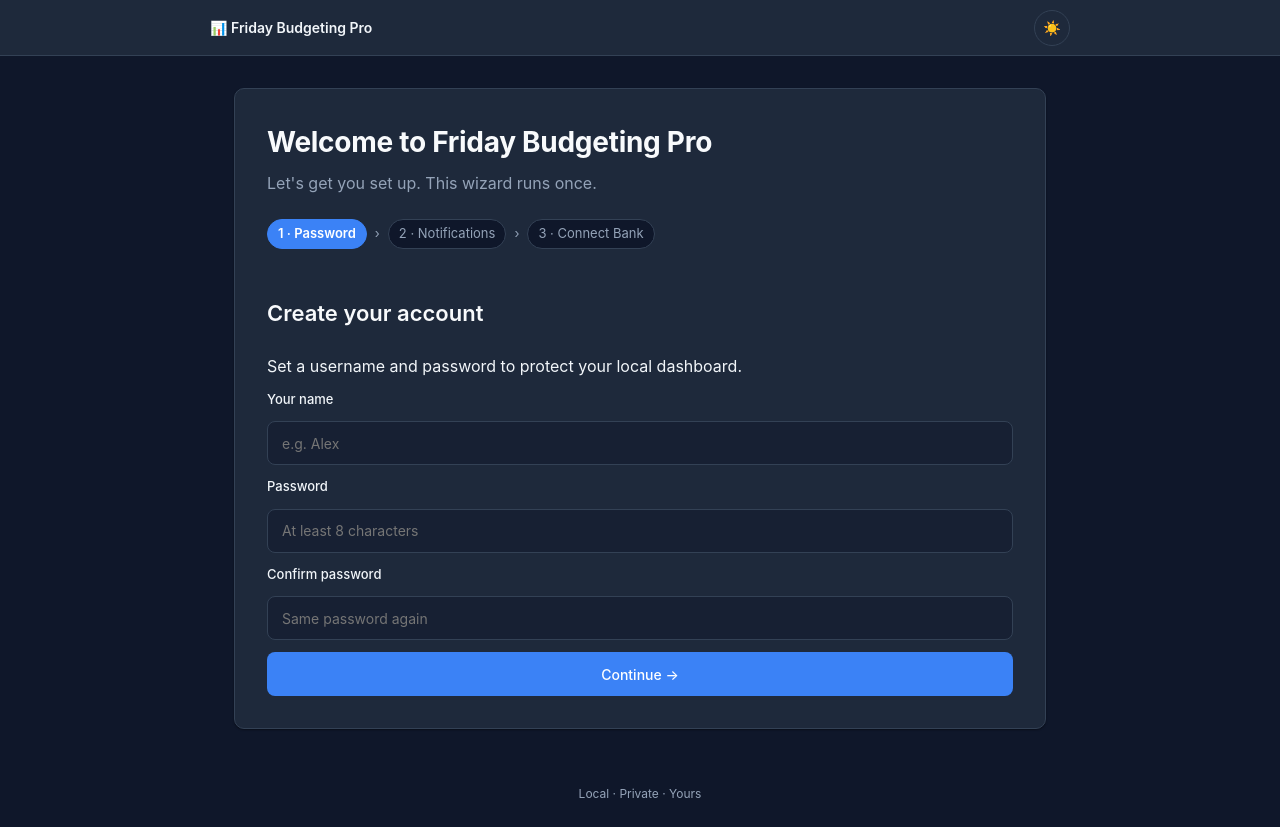
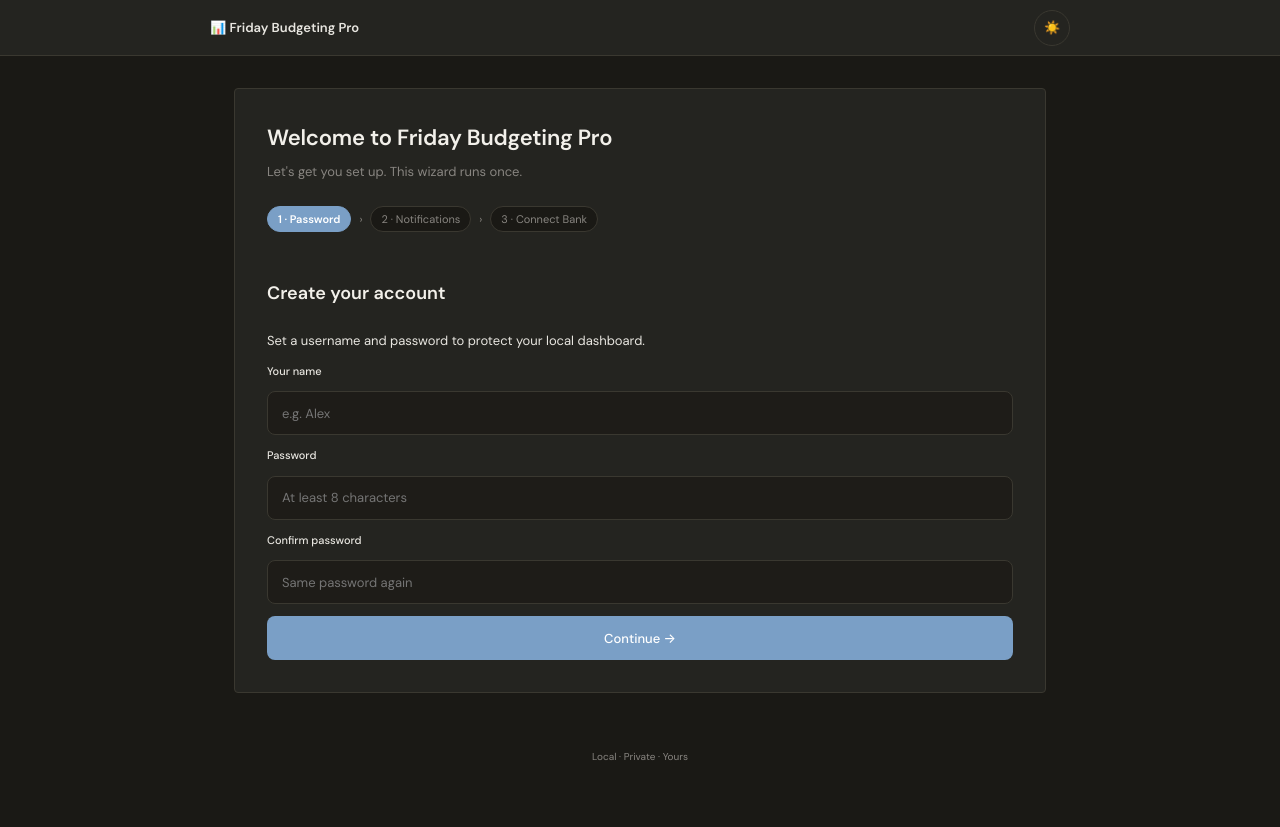
Before and after one commit to Riddy21/Friday_Budgeting_Pro, a FastAPI app: page /setup in a window 1280 px wide. After the commit the page ends 760 px from the top, so only its background shows below. Run offline with FastAPI, Linux system fonts and the light colour scheme; data that the repository does not hold is empty; parts of the project's set-up code (start-up, migrations or seed data) failed here and were passed over.

Commit message:
feat: Sage & Blush design tokens, DM Sans font, Lucide icons (#341)
- Replace CSS :root variables with Sage & Blush palette
  - Warm parchment background (#FAF8F4) replacing cool gray (#f5f5f7)
  - Sage green income (#5A8A6E), blush/terracotta expense (#B5624E)
  - Cobalt accent (#5B7FA6) replacing bright electric blue (#0071e3)
  - Bauhaus geometry: radius-sm 2px, radius 4px, radius-lg 6px
  - Flat shadows: --shadow-sm none, --shadow none
  - Compact type scale: text-base 13px, text-xs 10px, text-sm 11px
- Add DM Sans via Google Fonts (preconnect + stylesheet link)
- Add Lucide icons CDN to base.html (auto-initialised on DOMContentLoaded)
- Update dark theme with warm Sage & Blush darks (#1A1915 bg, #242420 surface)
- Add scripts/visual_check.sh for automated visual QA

Closes #341

```diff
--- a/ui/static/style.css
+++ b/ui/static/style.css
@@ -31,55 +31,67 @@
 /* ── 2. Design tokens ─────────────────────────────────────────────────── */
 
 :root {
-  /* Surfaces (light) */
-  --bg:               #f5f5f7;
-  --bg-subtle:        #f8fafc;
-  --surface:          #ffffff;
-  --surface-raised:   #ffffff;
-  --surface-sunken:   #f0f0f3;
-  --border:           #d1d1d6;
-  --border-subtle:    #e5e7eb;
-  --divider:          #f1f5f9;
+  /* Surfaces (light) — Sage & Blush */
+  --bg:               #FAF8F4;
+  --bg-subtle:        #F2EFE9;
+  --surface:          #FFFFFF;
+  --surface-raised:   #FFFFFF;
+  --surface-sunken:   #EDE9E3;
+  --border:           #DDD8D0;
+  --border-subtle:    #E8E4DE;
+  --divider:          #E8E4DE;
 
   /* Text */
-  --text:             #1c1c1e;
-  --text-strong:      #0b0b0d;
-  --muted:            #6e6e73;
-  --muted-strong:     #475569;
+  --text:             #222220;
+  --text-strong:      #111110;
+  --muted:            #888580;
+  --muted-strong:     #5C5A56;
 
-  /* Brand / status */
-  --accent:           #0071e3;
-  --accent-hover:     #0077ed;
-  --accent-soft:      #e6f0fb;
-  --accent-on:        #ffffff;
-  --danger:           #ff3b30;
-  --danger-bg:        #fff2f1;
-  --danger-border:    #ffccc7;
-  --danger-fg:        #c0392b;
-  --success:          #34c759;
-  --success-bg:       #f0fff4;
-  --success-border:   #b7f5c7;
-  --success-fg:       #1a7f37;
-  --warning:          #ff9f0a;
-  --warning-bg:       #fff8e6;
-  --warning-border:   #fcd34d;
-  --warning-fg:       #b45309;
-  --info-bg:          #eff6ff;
-  --info-border:      #bfdbfe;
-  --info-fg:          #1d4ed8;
-  --savings-bg:       #fffbeb;
-  --savings-border:   #fcd34d;
-  --savings-fg:       #d97706;
-  --savings-fg-dark:  #92400e;
+  /* Brand / Primary (cobalt) */
+  --accent:           #5B7FA6;
+  --accent-hover:     #4A6E94;
+  --accent-soft:      #EBF0F6;
+  --accent-on:        #FFFFFF;
+
+  /* Semantic — Expense (blush/terracotta) */
+  --danger:           #B5624E;
+  --danger-bg:        #F7EDEA;
+  --danger-border:    #DDB5AC;
+  --danger-fg:        #8C3E2C;
+
+  /* Semantic — Income (sage green) */
+  --success:          #5A8A6E;
+  --success-bg:       #EEF5F1;
+  --success-border:   #B4D4C2;
+  --success-fg:       #3D6B52;
+
+  /* Semantic — Warning (amber) */
+  --warning:          #C49A3C;
+  --warning-bg:       #FBF5E6;
+  --warning-border:   #DFC980;
+  --warning-fg:       #8F6D1A;
+
+  /* Semantic — Info (dusty blue) */
+  --info:             #5B7FA6;
+  --info-bg:          #EBF0F6;
+  --info-border:      #B4C8DC;
+  --info-fg:          #3D5F82;
+
+  /* Savings */
+  --savings-bg:       #FBF5E6;
+  --savings-border:   #DFC980;
+  --savings-fg:       #8F6D1A;
+  --savings-fg-dark:  #5C4310;
 
   /* Type scale */
-  --text-xs:    12px;
-  --text-sm:    13px;
-  --text-base:  16px;
-  --text-md:    14px;     /* legacy "default form" size */
-  --text-lg:    18px;
-  --text-xl:    22px;
-  --text-2xl:   28px;
+  --text-xs:    10px;
+  --text-sm:    11px;
+  --text-base:  13px;
+  --text-md:    13px;     /* legacy "default form" size */
+  --text-nav:   13px;
+  --text-lg:    15px;
+  --text-xl:    18px;
+  --text-2xl:   22px;
 
   /* Spacing scale (4-px grid) */
   --space-1:    4px;
@@ -91,19 +103,19 @@
   --space-8:    32px;
   --space-10:   40px;
 
-  /* Radius */
-  --radius-sm:  6px;
-  --radius:     10px;
-  --radius-lg:  14px;
+  /* Radius — Bauhaus geometry */
+  --radius-sm:  2px;
+  --radius:     4px;
+  --radius-lg:  6px;
   --radius-pill: 999px;
 
-  /* Shadows */
-  --shadow-sm:  0 1px 2px rgba(15, 23, 42, 0.06);
-  --shadow:     0 4px 14px rgba(15, 23, 42, 0.08);
-  --shadow-lg:  0 16px 36px rgba(15, 23, 42, 0.12);
+  /* Shadows — eliminated */
+  --shadow-sm:  none;
+  --shadow:     none;
+  --shadow-lg:  0 4px 16px rgba(34, 34, 32, 0.08);
 
   /* Font */
-  --font: -apple-system, BlinkMacSystemFont, "Segoe UI", "Inter", "Helvetica Neue", Arial, sans-serif;
+  --font: "DM Sans", -apple-system, BlinkMacSystemFont, "Segoe UI", Arial, sans-serif;
   --font-mono: ui-monospace, "SF Mono", "Menlo", Consolas, monospace;
 
   /* Layout */
@@ -121,47 +133,53 @@
    Keep colour ramps high-contrast (WCAG AA at 4.5:1+ for body text). */
 
 html[data-theme="dark"] {
-  --bg:               #0f172a;
-  --bg-subtle:        #111c33;
-  --surface:          #1e293b;
-  --surface-raised:   #243349;
-  --surface-sunken:   #172033;
-  --border:           #334155;
-  --border-subtle:    #2a3a52;
-  --divider:          #243349;
+  --bg:               #1A1915;
+  --bg-subtle:        #211F1A;
+  --surface:          #242420;
+  --surface-raised:   #2C2A26;
+  --surface-sunken:   #1E1C18;
+  --border:           #3A3830;
+  --border-subtle:    #302E28;
+  --divider:          #302E28;
 
-  --text:             #f1f5f9;
-  --text-strong:      #f8fafc;
-  --muted:            #94a3b8;
-  --muted-strong:     #cbd5e1;
+  --text:             #E8E6E0;
+  --text-strong:      #F2F0EA;
+  --muted:            #888580;
+  --muted-strong:     #AAA8A2;
 
-  --accent:           #3b82f6;
-  --accent-hover:     #60a5fa;
-  --accent-soft:      #1e3a8a;
-  --accent-on:        #ffffff;
-  --danger:           #f87171;
-  --danger-bg:        #3b1c1c;
-  --danger-border:    #7f1d1d;
-  --danger-fg:        #fca5a5;
-  --success:          #34d399;
-  --success-bg:       #0f2a1d;
-  --success-border:   #166534;
-  --success-fg:       #6ee7b7;
-  --warning:          #fbbf24;
-  --warning-bg:       #2d2308;
-  --warning-border:   #854d0e;
-  --warning-fg:       #fcd34d;
-  --info-bg:          #172554;
-  --info-border:      #1e40af;
-  --info-fg:          #93c5fd;
-  --savings-bg:       #2d2308;
-  --savings-border:   #854d0e;
-  --savings-fg:       #fbbf24;
-  --savings-fg-dark:  #fde68a;
+  --accent:           #7A9FC6;
+  --accent-hover:     #8AADD4;
+  --accent-soft:      #1E2D3D;
+  --accent-on:        #FFFFFF;
 
-  --shadow-sm:  0 1px 2px rgba(0, 0, 0, 0.4);
-  --shadow:     0 4px 14px rgba(0, 0, 0, 0.45);
-  --shadow-lg:  0 16px 36px rgba(0, 0, 0, 0.55);
+  --danger:           #D4826E;
+  --danger-bg:        #2D1A16;
+  --danger-border:    #5C3028;
+  --danger-fg:        #E8A898;
+
+  --success:          #7AAE8E;
+  --success-bg:       #182820;
+  --success-border:   #3A6A50;
+  --success-fg:       #9ECAB0;
+
+  --warning:          #D4AA5C;
+  --warning-bg:       #2A2210;
+  --warning-border:   #6A5420;
+  --warning-fg:       #E8CC80;
+
+  --info:             #7A9FC6;
+  --info-bg:          #1A2A3A;
+  --info-border:      #3A5878;
+  --info-fg:          #9AB8D4;
+
+  --savings-bg:       #2A2210;
+  --savings-border:   #6A5420;
+  --savings-fg:       #D4AA5C;
+  --savings-fg-dark:  #E8CC80;
+
+  --shadow-sm:  none;
+  --shadow:     none;
+  --shadow-lg:  0 4px 16px rgba(0, 0, 0, 0.4);
 
   color-scheme: dark;
 }
--- a/ui/templates/base.html
+++ b/ui/templates/base.html
@@ -5,6 +5,9 @@
   <meta name="viewport" content="width=device-width, initial-scale=1.0, viewport-fit=cover" />
   <title>{% block title %}Friday Budgeting Pro{% endblock %}</title>
   <meta name="color-scheme" content="light dark" />
+  <link rel="preconnect" href="https://fonts.googleapis.com">
+  <link rel="preconnect" href="https://fonts.gstatic.com" crossorigin>
+  <link href="https://fonts.googleapis.com/css2?family=DM+Sans:ital,opsz,wght@0,9..40,300;0,9..40,400;0,9..40,500;0,9..40,600;1,9..40,400&display=swap" rel="stylesheet">
   <link rel="stylesheet" href="/static/style.css" />
   <script>
   // ── Theme bootstrap (runs before paint to avoid a flash of wrong colours) ─
@@ -107,6 +110,9 @@
     <p>Local · Private · Yours</p>
   </footer>
 
+  <script src="https://unpkg.com/lucide@latest/dist/umd/lucide.min.js"></script>
+  <script>document.addEventListener('DOMContentLoaded', () => lucide.createIcons());</script>
+
   <script>
   // ── Theme toggle wiring ────────────────────────────────────────────────
   (function () {
```
Also changed, not shown: other parts of ui/static/style.css (+35 -32 lines), 1 other file.
